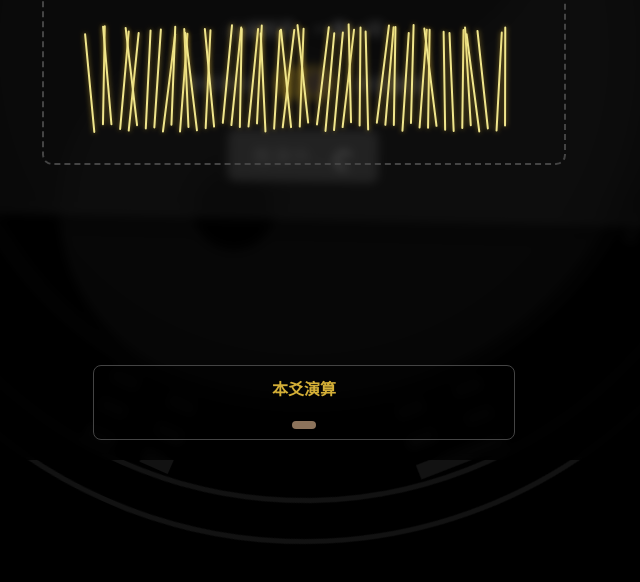
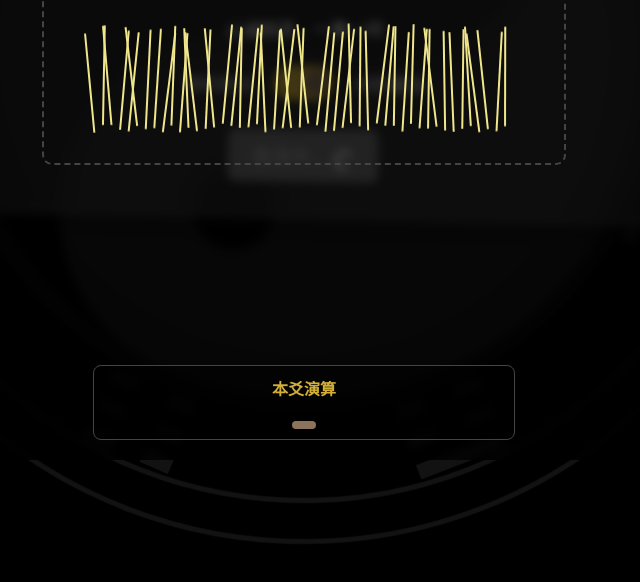
Before and after one commit to bajibaji/BAGUA, a plain HTML site: page index.html in a window 1280 px wide. Both pictures are taken after a click on the button "开始卜卦". Shown: the part 360-942 px from the top of the page, without its empty margins (336-976 px from the left). Drawn offline with nearby package versions, Linux system fonts and the light colour scheme.

Commit message:
性能优化

```diff
--- a/index.html
+++ b/index.html
@@ -198,7 +198,20 @@
         .stalk {
             position: absolute; width: 2px; height: 100px;
             background-color: var(--stalk-color); border-radius: 1px;
-            box-shadow: 0 0 5px var(--glow-color); transform-origin: bottom center;
+            /* [OPTIMIZATION]
+              Removed `box-shadow` from the animated stalks.
+              This significantly reduces the browser's rendering workload during animation,
+              leading to smoother performance, especially on mobile devices.
+            */
+            /* box-shadow: 0 0 5px var(--glow-color); */
+            transform-origin: bottom center;
+            /* [OPTIMIZATION]
+              Added `will-change`. This property hints to the browser that the transform and opacity
+              of this element are likely to change. The browser can then optimize for these
+              changes in advance, often by promoting the element to its own layer and handling
+              the animation on the GPU, which is much more efficient.
+            */
+            will-change: transform, opacity;
         }
 
         #yao-stats-container {
```
